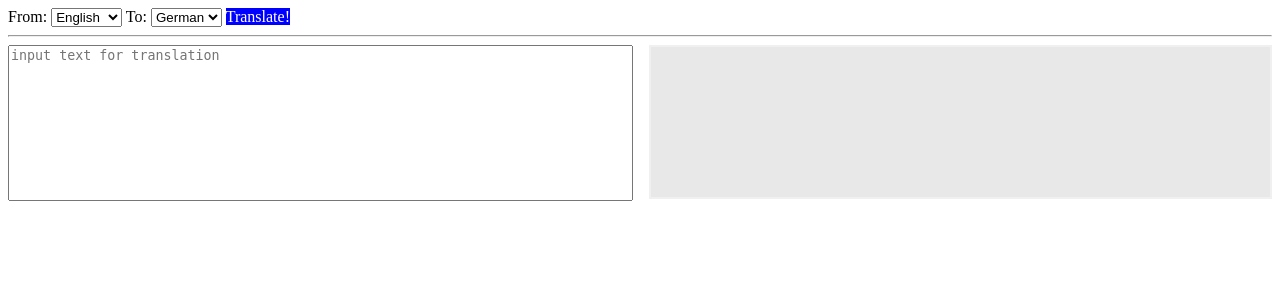
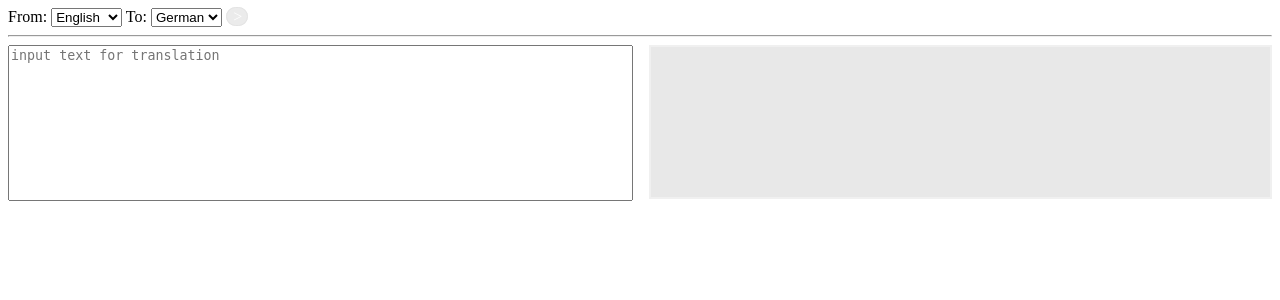
Before and after one commit to djoeman84/365-pages, a Python web app: template templates/aug_5.html in a window 1280 px wide. Shown: the top 300 px of the page. Run offline with Jinja, Linux system fonts and the light colour scheme; the template is opened without the code that fills it, so the values that code supplies are empty; some libraries are stand-ins or nearby versions.

Commit message:
cleaned up translator UI
changed tacky translate button to a circle with ">"

```diff
--- a/assets/css/aug_5.css
+++ b/assets/css/aug_5.css
@@ -22,12 +22,20 @@
 }
 
 #translate-button {
-	background-color: blue;
+	padding-left: 0.4em;
+	padding-right: 0.3em;
+	background-color: #D8D8D8;
+	border: solid 1px;
+	border-color: #C8C8C8;
 	color: white;
+	border-radius: 3em;
+	opacity: 0.50;
+	filter:alpha(opacity=050); /* For IE8 and earlier */
 }
 
-#translate-button:hover {
-	background-color: black;
+#translate-button:hover, #translate-button:focus {
+	opacity: 1.0;
+	filter: alpha(opacity = 100); /* For IE8 and earlier */
 }
 
 a {
--- a/templates/aug_5.html
+++ b/templates/aug_5.html
@@ -21,7 +21,7 @@
 			<option value="arabic">Arabic</option>
 		</select>
 	</label>
-	<a href="javascript:translate();" id="translate-button"> Translate! </a>
+	<a href="javascript:translate();" id="translate-button"> &gt; </a>
 	<hr>
 	<textarea id="input-text" class="box left" placeholder="input text for translation"></textarea>
 	<div id="output-text" class="box right" placeholder="input text for translation"></div>
```
